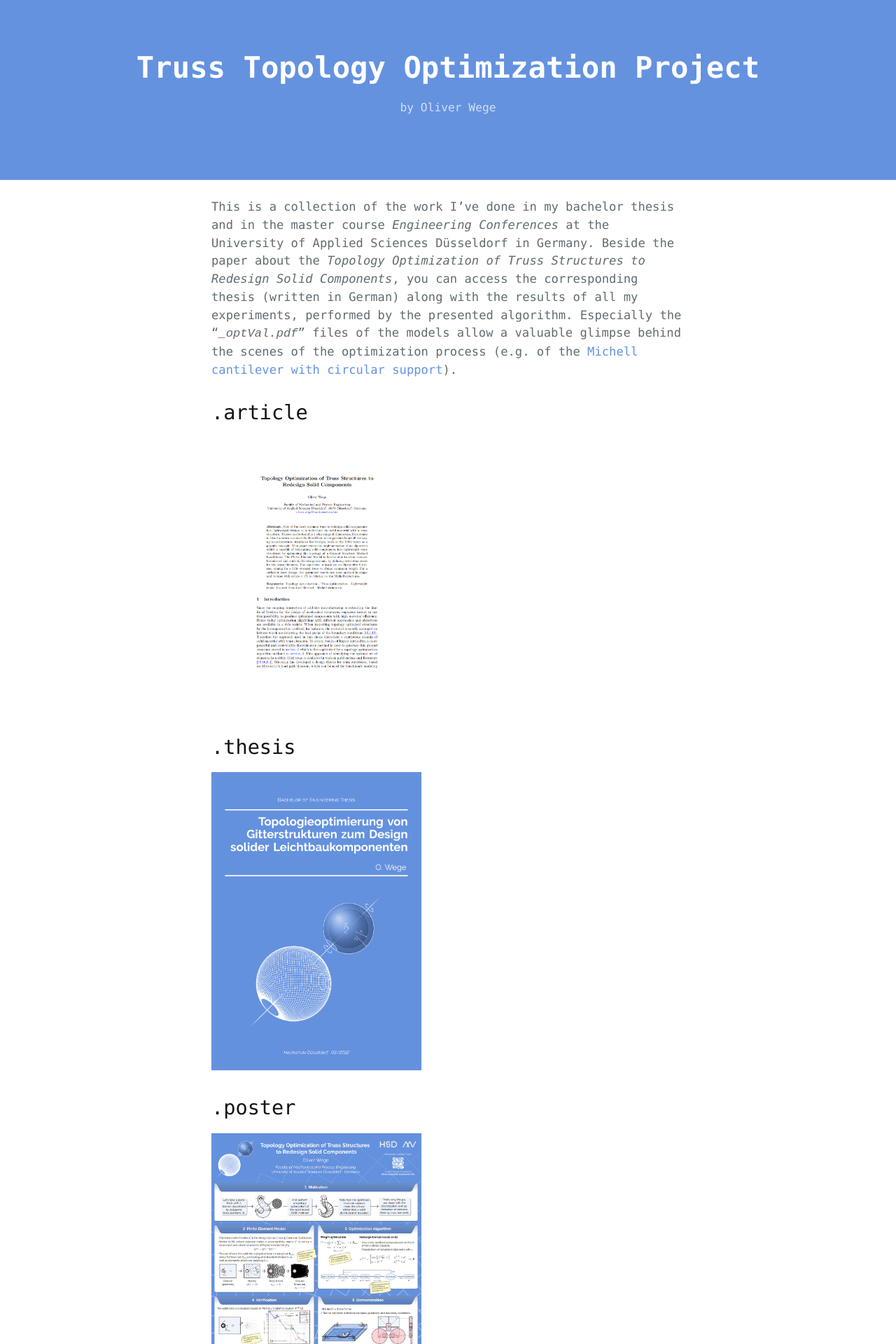
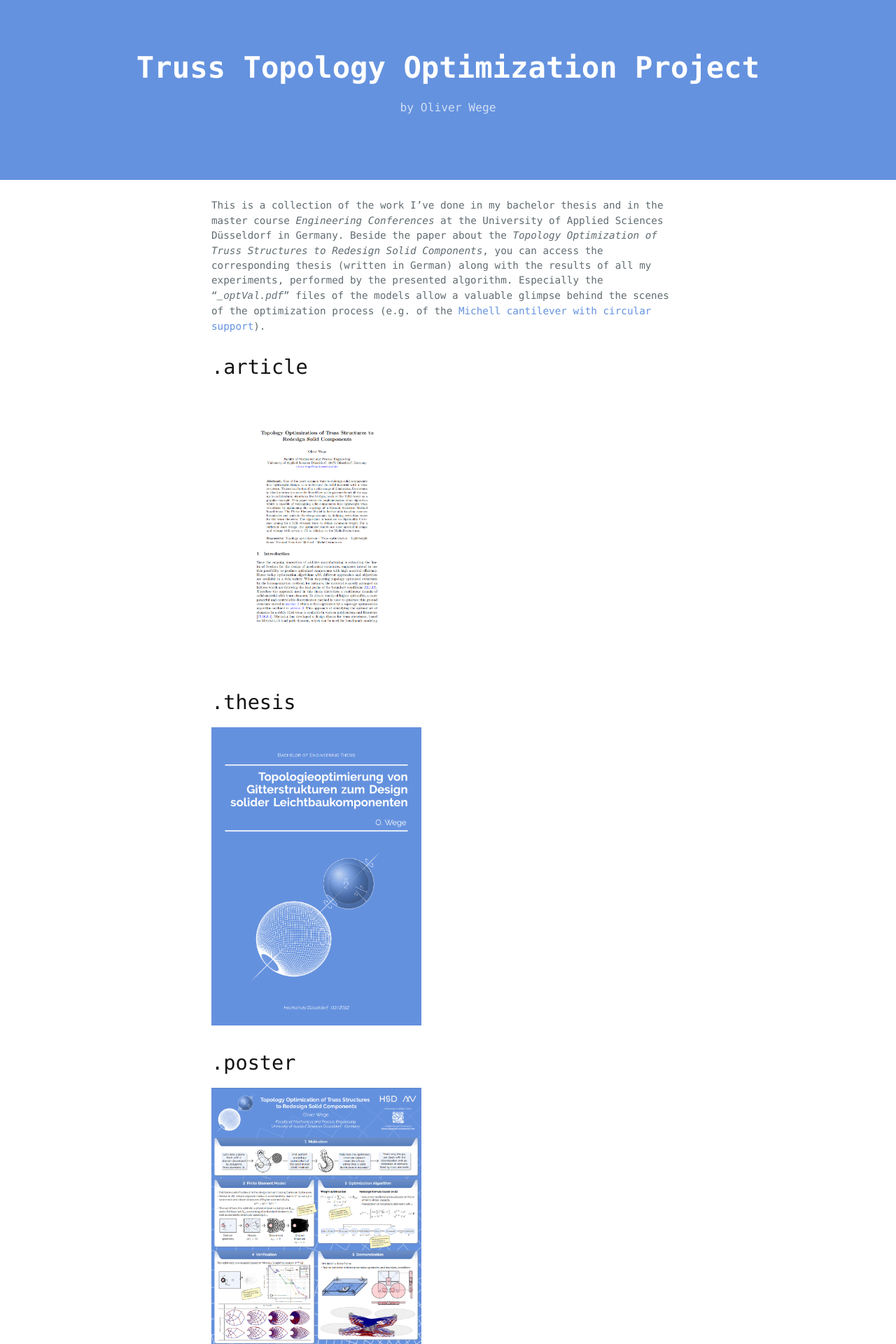
Before and after one commit to olwege/olwege.github.io, a Jekyll site: the page built from index.md, in a window 1280 px wide. Shown: the top 1920 px of the page at 70% size. Built offline with Jekyll 4.4.1, drawn with Linux system fonts in a browser that asks for light colours; our own code applies the rules of GitHub Pages for plain Markdown files.

Commit message:
text font smaller

```diff
--- a/index.md
+++ b/index.md
@@ -1,6 +1,6 @@
-<span class="bigger">
+<!-- <span class="bigger"> -->
 This is a collection of the work I've done in my bachelor thesis and in the master course _Engineering Conferences_ at the University of Applied Sciences Düsseldorf in Germany. Beside the paper about the _Topology Optimization of Truss Structures to Redesign Solid Components_, you can access the corresponding thesis (written in German) along with the results of all my experiments, performed by the presented algorithm. Especially the "_<tt>_optVal.pdf</tt>_" files of the models allow a valuable glimpse behind the scenes of the optimization process (e.g. of the [Michell cantilever with circular support](/files/imgs/results/michellCircCantilever/michellCircCantilever_optVal.pdf)).
-</span>
+<!-- </span> -->
 
 # .article
 <a href="/files/docs/Wege2022_Article_TrussOptimization_en.pdf" class="imghover">
```
